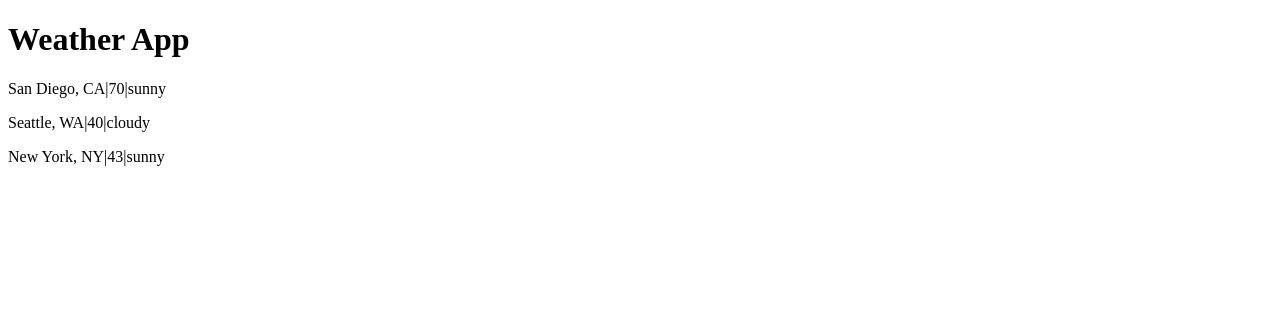
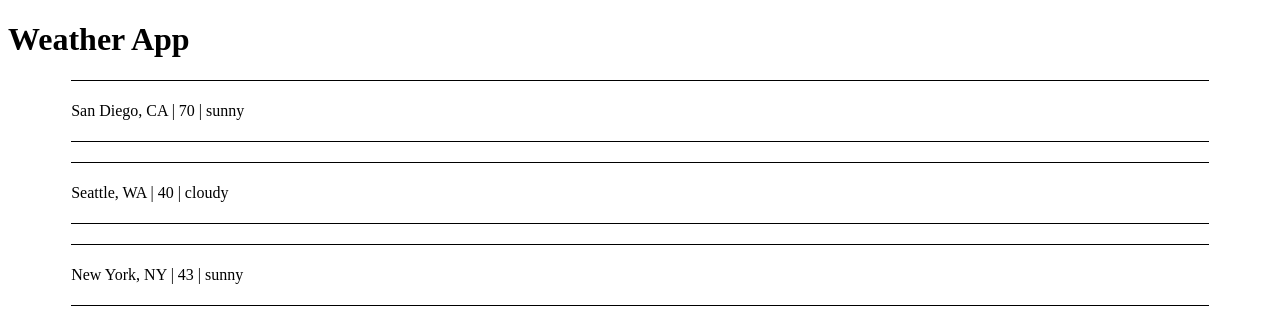
Before and after one commit to E70M/weather-app, a React app: page / in a window 1280 px wide. Shown: the top 322 px of the page. Built offline with nearby package versions, Linux system fonts and the light colour scheme.

Commit message:
WeatherList, WeatherContainer styling, props

```diff
--- a/package.json
+++ b/package.json
@@ -11,6 +11,7 @@
     "@babel/preset-react": "^7.7.4",
     "babel-loader": "^8.0.6",
     "clean-webpack-plugin": "^3.0.0",
+    "css-loader": "^3.4.0",
     "eslint": "^6.8.0",
     "eslint-config-airbnb": "^18.0.1",
     "eslint-plugin-import": "^2.19.1",
@@ -18,6 +19,7 @@
     "eslint-plugin-react": "^7.17.0",
     "eslint-plugin-react-hooks": "^1.7.0",
     "html-webpack-plugin": "^3.2.0",
+    "style-loader": "^1.1.2",
     "webpack": "^4.41.4",
     "webpack-cli": "^3.3.10",
     "webpack-dev-server": "^3.10.1"
--- /dev/null
+++ b/src/components/WeatherContainer/index.css
@@ -0,0 +1,6 @@
+.weather-container {
+	border-bottom: 1px solid black;
+	border-top: 1px solid black;
+	margin: 20px 0px;
+	padding: 5px 0px;
+}
--- a/src/components/WeatherContainer/index.js
+++ b/src/components/WeatherContainer/index.js
@@ -1,5 +1,6 @@
 import React from 'react';
 import ReactDOM from 'react-dom';
+import './index.css';
 
 class WeatherContainer extends React.Component {
 	constructor(props) {
@@ -8,7 +9,7 @@ class WeatherContainer extends React.Component {
 	render() {
 		return (
 			<div className="weather-container">
-				<p>{this.props.location}|{this.props.temperature}|{this.props.condition}</p>
+				<p>{this.props.location}	|	{this.props.temperature}	|	{this.props.condition}</p>
 			</div>
 		);
 	}
--- /dev/null
+++ b/src/components/WeatherList/index.css
@@ -0,0 +1,4 @@
+.weather-list-container {
+	margin: auto;
+	width: 90%;
+}
--- a/src/components/WeatherList/index.js
+++ b/src/components/WeatherList/index.js
@@ -2,6 +2,7 @@ import React from 'react';
 import ReactDOM from 'react-dom';
 import PropTypes from 'prop-types';
 import WeatherContainer from '../WeatherContainer';
+import './index.css';
 
 class WeatherList extends React.Component {
 	constructor(props) {
@@ -13,8 +14,9 @@ class WeatherList extends React.Component {
 	render() {
 		return (
 			<div className="weather-list-container">
-				{this.state.reports.map((report) =>
+				{this.state.reports.map((report, index) =>
 					<WeatherContainer
+						key={index}
 						location={report.location}
 						temperature={report.temperature.toString()}
 						condition={report.condition}
@@ -26,7 +28,14 @@ class WeatherList extends React.Component {
 }
 
 WeatherList.propTypes = {
-	reports: PropTypes.array,
+	reports: PropTypes.arrayOf(PropTypes.shape({
+		location: PropTypes.string.isRequired,
+		temperature: PropTypes.oneOfType([
+			PropTypes.number,
+			PropTypes.string
+		]).isRequired,
+		condition: PropTypes.string.isRequired
+	}))
 }
 
 export default WeatherList;
--- a/webpack.config.js
+++ b/webpack.config.js
@@ -14,49 +14,27 @@ module.exports = env => {
   	const isDevelopment = environment === 'development';
 
 	return {
-	   // Tell Webpack to do some optimizations for our environment (development
-	   // or production). Webpack will enable certain plugins and set
-	   // `process.env.NODE_ENV` according to the environment we specify.
-	   // https://webpack.js.org/configuration/mode
 	   mode: environment,
 
-	   // Configuration options for Webpack DevServer, an Express web server that
-       // aids with development. It provides live reloading out of the box and can
-       // be configured to do a lot more.
        devServer: {
-       	// The dev server will serve content from this directory.
        	contentBase: PATH_DIST,
 
-       	// Specify a host. (Defaults to 'localhost'.)
        	host: 'localhost',
 
-       	// Specify a port number on which to listen for requests.
        	port: 8080,
 
-      	// When using the HTML5 History API (you'll probably do this with React
-      	// later), index.html should be served in place of 404 responses.
       	historyApiFallback: true,
 
-      	// Show a full-screen overlay in the browser when there are compiler
-      	// errors or warnings.
       	overlay: {
         	errors: true,
         	warnings: true,
       	},
        },
 
-	   // The point or points to enter the application. This is where Webpack will
-	   // start. We generally have one entry point per HTML page. For single-page
-	   // applications, this means one entry point. For traditional multi-page apps,
-	   // we may have multiple entry points.
-	   // https://webpack.js.org/concepts#entry
 	   entry: [
 		   path.join(PATH_SOURCE, './index.js'),
 	   ],
 
-	   // Tell Webpack where to emit the bundles it creates and how to name them.
-	   // https://webpack.js.org/concepts#output
-	   // https://webpack.js.org/configuration/output#outputFilename
 	   output: {
 		   path: PATH_DIST,
 		   filename: 'js/[name].[hash].js',
@@ -64,46 +42,32 @@ module.exports = env => {
 	   module: {
 		   rules: [
 			   {
-				   test: /\.js$/, // Apply this rule to files ending in .js
-				   exclude: /node_modules/, // Don't apply to files residing in node_modules
-				   use: { // Use the following loader and options
+				   test: /\.js$/,
+				   exclude: /node_modules/,
+				   use: {
 					   loader: 'babel-loader',
-					   // We can pass options to both babel-loader and Babel. This option object
-					   // will replace babel.config.js
 					   options: {
 						   presets: [
 							   ['@babel/preset-env', {
-								   debug: true, // Output the targets/plugins used when compiling
-
-								   // Configure how @babel/preset-env handles polyfills from core-js.
-								   // https://babeljs.io/docs/en/babel-preset-env
+								   debug: true,
 								   useBuiltIns: 'usage',
-
-								   // Specify the core-js version. Must match the version in package.json
 								   corejs: 3,
-
-								   // Specify which environments we support/target for our project.
-								   // (We have chosen to specify targets in .browserslistrc, so there
-								   // is no need to do it here.)
-								   // targets: "",
 							   }],
 							   '@babel/preset-react',
 						   ],
 					   },
 				   }
+			   },
+			   {
+			   		test: /\.css$/i,
+			   		use: ['style-loader', 'css-loader'],
 			   }
 		   ],
 	   },
 	   plugins: [
-		// This plugin will generate an HTML5 file that imports all our Webpack
-      	// bundles using <script> tags. The file will be placed in `output.path`.
-      	// https://github.com/jantimon/html-webpack-plugin
       	new HtmlWebpackPlugin({
         	template: path.join(PATH_SOURCE, './index.html'),
       	}),
-      	// This plugin will delete all files inside `output.path` (the dist directory),
-      	// but the directory itself will be kept.
-      	// https://github.com/johnagan/clean-webpack-plugin
       	new CleanWebpackPlugin(),
        ],
 	};
```
Also changed, not shown: 1 other file (tests, documents, lock files or other folders).
